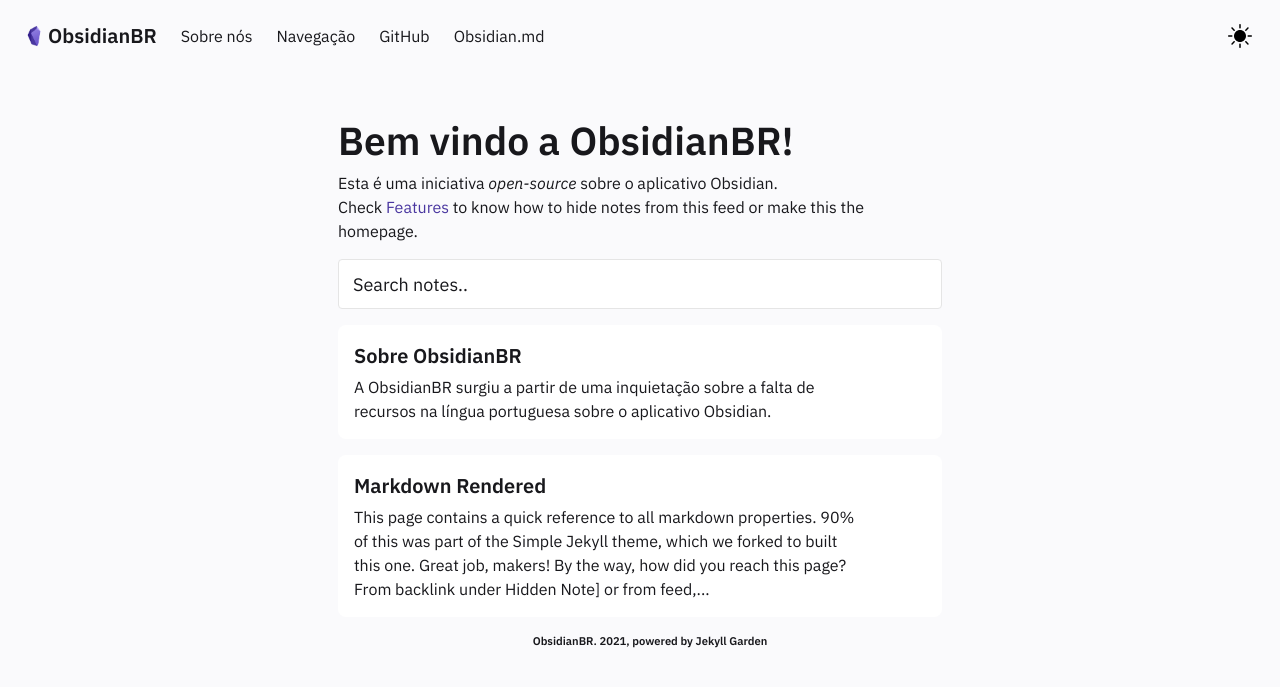
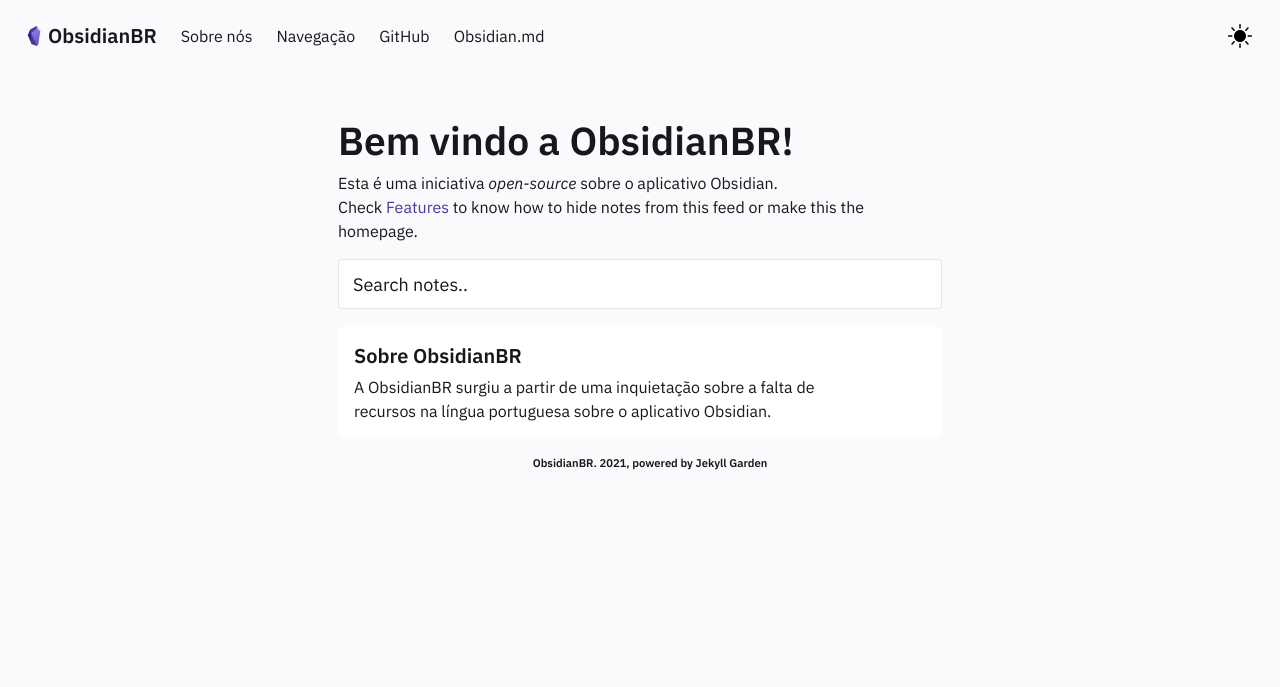
Before and after one commit to obsidianbr/obsidianbr.github.io, a Jekyll site: the page built from pages/index.md, in a window 1280 px wide. Shown: the top 687 px of the page. Built offline with Jekyll 4.4.1, drawn with Linux system fonts in a browser that asks for light colours.

Commit message:
Update Markdown Rendered.md

```diff
--- a/_notes/Public/Markdown Rendered.md
+++ b/_notes/Public/Markdown Rendered.md
@@ -1,12 +1,10 @@
 ---
 title : Markdown Rendered
-notetype : feed
+notetype : unfeed
 date : 01-02-2021
 ---
 
 This page contains a quick reference to all markdown properties. 90% of this was part of the [Simple Jekyll](https://github.com/raghuveerdotnet/simply-jekyll) theme, which we forked to built this one. Great job, makers!
-
-By the way, how did you reach this page?  From backlink under [[Hidden Note] or from feed, along with [[Welcome to the garden]]?
 
 * TOC
 {:toc}
```
